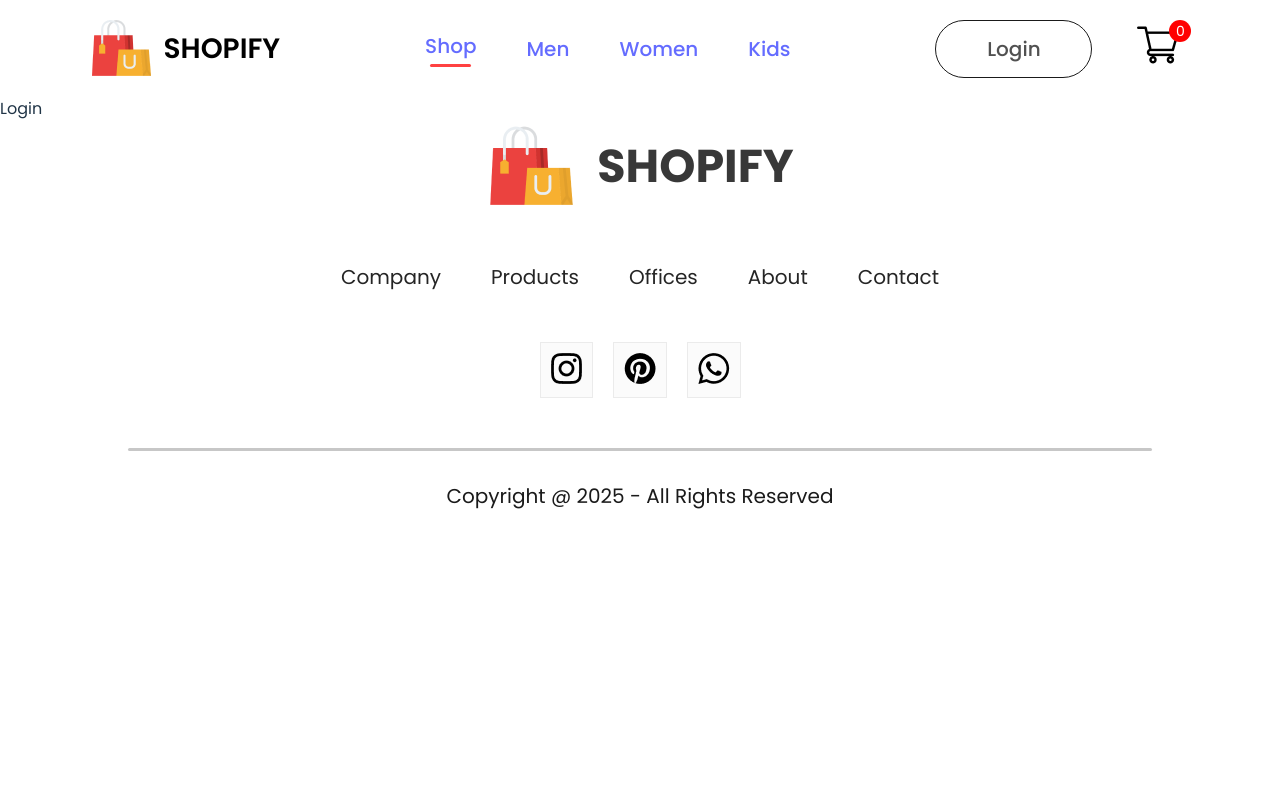
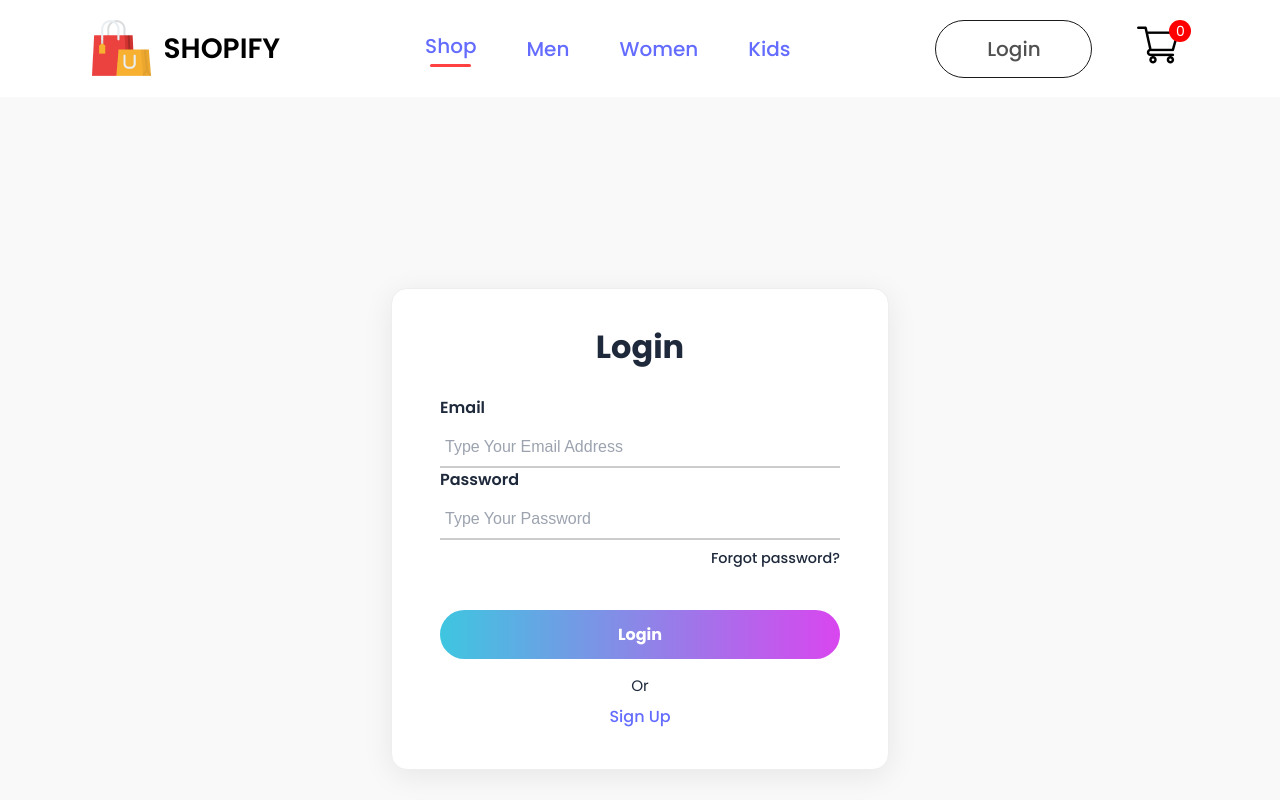
Before and after one commit to Gulnar-Mammadli/shopify, a React (Vite) app in the folder frontend/: page /login in a window 1280 px wide. Shown: the top 800 px of the page. Built offline with nearby package versions, Linux system fonts and the light colour scheme.

Commit message:
add login page, register signup and forgot password pages

```diff
--- a/frontend/src/App.tsx
+++ b/frontend/src/App.tsx
@@ -10,6 +10,8 @@
 import men_banner from "./assets/banner_mens.png";
 import women_banner from "./assets/banner_women.png";
 import kid_banner from "./assets/banner_kids.png";
+import Signup from "./pages/Signup";
+import ForgotPassword from "./pages/ForgotPassword";
 
 function App() {
   return (
@@ -34,6 +36,8 @@
           <Route path="/products/:productId" element={<Product />} />
           <Route path="/card" element={<Card />} />
           <Route path="/login" element={<Login />} />
+          <Route path="/signup" element={<Signup />} />
+          <Route path="/forgot-password" element={<ForgotPassword />} />
         </Routes>
         <Footer />
       </BrowserRouter>
--- a/frontend/src/context/ShopContext.tsx
+++ b/frontend/src/context/ShopContext.tsx
@@ -1,4 +1,4 @@
-import { createContext } from "react";
+import { createContext, useContext } from "react";
 import all_product from "../assets/all_product";
 
 export type Product = {
@@ -18,7 +18,17 @@
   children: React.ReactNode;
 };
 
-export const ShopContext = createContext<ShopContextType | null>(null);
+const ShopContext = createContext<ShopContextType | null>(null);
+
+// eslint-disable-next-line react-refresh/only-export-components
+export const useShopContext = () => {
+  const context = useContext(ShopContext);
+  if (!context)
+    throw new Error(
+      "useShopContext can only be used inside an ShopContextProvider"
+    );
+  return context;
+};
 
 const ShopContextProvider = ({ children }: Props) => {
   const contextValue = { all_product };
--- /dev/null
+++ b/frontend/src/pages/ForgotPassword.tsx
@@ -0,0 +1,7 @@
+import React from "react";
+
+function ForgotPassword() {
+  return <div>ForgotPassword</div>;
+}
+
+export default ForgotPassword;
--- a/frontend/src/pages/Login.tsx
+++ b/frontend/src/pages/Login.tsx
@@ -1,7 +1,61 @@
-import React from "react";
+import "./css/Login.css";
+import { Link } from "react-router-dom";
 
 const Login = () => {
-  return <div>Login</div>;
+  // const [isChecked, setIsChecked] = useState<boolean>(false);
+
+  // const handleChange = (event: React.ChangeEvent<HTMLInputElement>) => {
+  //   setIsChecked(event.target.checked);
+  // };
+
+  return (
+    <div className="login-signup-form">
+      <div className="login-signup">
+        <div className="login">
+          <h1>Login</h1>
+          <form className="login-form">
+            <div className="login-fields">
+              <div className="login-field">
+                <label htmlFor="email">Email</label>
+                <input
+                  id="email"
+                  type="email"
+                  placeholder="Type Your Email Address"
+                />
+              </div>
+              <div className="login-field">
+                <label htmlFor="password">Password</label>
+                <input
+                  id="password"
+                  type="password"
+                  placeholder="Type Your Password"
+                />
+              </div>
+              {/* <div className="remember-me">
+            <input
+              type="checkbox"
+              id="rememberMe"
+              checked={isChecked}
+              onChange={handleChange}
+            />
+            <label htmlFor="rememberMe">Remember me</label>
+          </div> */}
+            </div>
+            <Link to="/forgot-password" className="forgot-btn">
+              Forgot password?
+            </Link>
+            <button className="login-btn">Login</button>
+          </form>
+        </div>
+        <div className="signup">
+          <p>Or</p>
+          <Link to="/signup" className="signup-btn">
+            Sign Up
+          </Link>
+        </div>
+      </div>
+    </div>
+  );
 };
 
 export default Login;
--- a/frontend/src/pages/ShopCategory.tsx
+++ b/frontend/src/pages/ShopCategory.tsx
@@ -1,9 +1,8 @@
-import { ShopContext } from "../context/ShopContext";
-import { useContext } from "react";
 import "./css/ShopCategory.css";
 import dropdown_icon from "../assets/dropdown_icon.png";
 import Item from "../components/Item/Item";
 import type { Product } from "../context/ShopContext";
+import { useShopContext } from "../context/ShopContext";
 
 type Props = {
   banner: string;
@@ -11,7 +10,7 @@
 };
 
 const ShopCategory = ({ banner, category }: Props) => {
-  const { all_product } = useContext(ShopContext);
+  const { all_product } = useShopContext();
 
   return (
     <div className="shop-category">
@@ -25,7 +24,8 @@
         </div>
       </div>
       <div className="shopcategory-products">
-        {all_product?.map((product: Product, i: number) => {
+        {all_product &&
+          all_product.map((product: Product, i: number) => {
             if (category === product.category) {
               return (
                 <Item
--- /dev/null
+++ b/frontend/src/pages/Signup.tsx
@@ -0,0 +1,7 @@
+import React from "react";
+
+function Signup() {
+  return <div>Signup</div>;
+}
+
+export default Signup;
--- /dev/null
+++ b/frontend/src/pages/css/Login.css
@@ -0,0 +1,102 @@
+.login-signup-form {
+  display: flex;
+  flex-direction: column;
+  align-items: center;
+  justify-content: center;
+  min-height: 100vh;
+  padding: 2rem;
+  background-color: #f9f9f9;
+}
+
+.login-signup {
+  background: white;
+  padding: 2.5rem 3rem;
+  border-radius: 16px;
+  box-shadow: 0 6px 30px rgba(0, 0, 0, 0.08);
+  max-width: 400px;
+  width: 100%;
+  text-align: center;
+  border: 1px solid #eee;
+}
+
+.login h1 {
+  font-size: 2rem;
+  margin-bottom: 2rem;
+  color: #1e293b;
+}
+
+.login-form {
+  display: flex;
+  flex-direction: column;
+  gap: 1.5rem;
+}
+
+.login-field {
+  display: flex;
+  flex-direction: column;
+  text-align: left;
+}
+
+.login-field label {
+  font-weight: 600;
+  margin-bottom: 0.5rem;
+  color: #1e293b;
+}
+
+.login-field input {
+  border: none;
+  border-bottom: 2px solid #ccc;
+  padding: 10px 5px;
+  font-size: 1rem;
+  background: transparent;
+  transition: border-color 0.3s;
+}
+
+.login-field input:focus {
+  border-color: #7c3aed;
+  outline: none;
+}
+
+.forgot-btn {
+  align-self: flex-end;
+  font-size: 0.9rem;
+  color: #1e293b;
+  text-decoration: none;
+  margin-top: -1rem;
+  margin-bottom: 1rem;
+  transition: color 0.3s;
+}
+
+.forgot-btn:hover {
+  color: #7c3aed;
+}
+
+.login-btn {
+  background: linear-gradient(to right, #3ec6e0, #d946ef);
+  color: white;
+  font-weight: bold;
+  padding: 12px 40px;
+  border: none;
+  border-radius: 50px;
+  cursor: pointer;
+  font-size: 1rem;
+  transition: transform 0.2s ease;
+}
+
+.login-btn:hover {
+  transform: scale(1.03);
+}
+
+.login-field input::placeholder {
+  color: #9ca3af; /* Tailwind gray-400 */
+}
+
+.signup {
+  margin-top: 1rem;
+}
+
+.signup p {
+  margin-bottom: 0.5rem;
+  color: #1e293b;
+  font-size: 0.95rem;
+}
```
Lines whose indentation alone changed are shown as unchanged.
